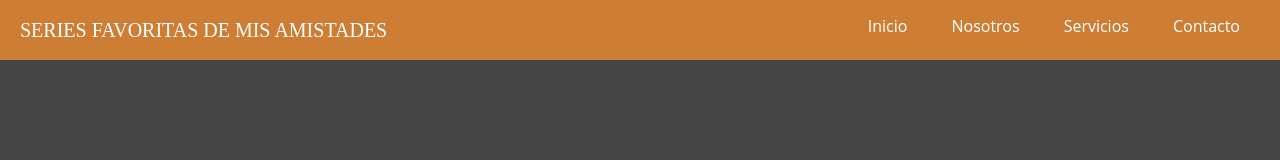
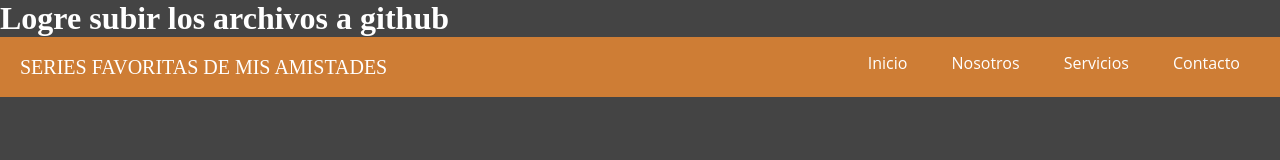
Before and after one commit to ProfaFany/proyecto, a plain HTML site: page index.html in a window 1280 px wide. Drawn offline with Linux system fonts and the light colour scheme.

Commit message:
Le puse un mensaje

```diff
--- a/index.html
+++ b/index.html
@@ -8,7 +8,7 @@
     <title>Document</title>
 </head>
 <body>
-
+    <h1>Logre subir los archivos a github</h1>
     <div id="contenedor">
         <header classs= 'header'>
             <div class="logo">
```
